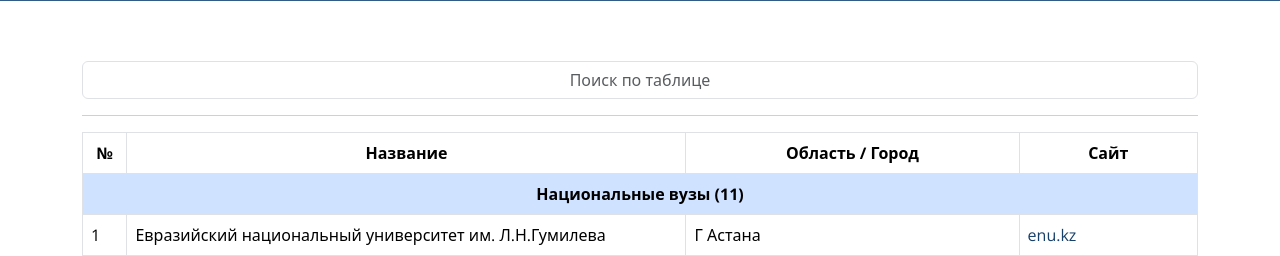
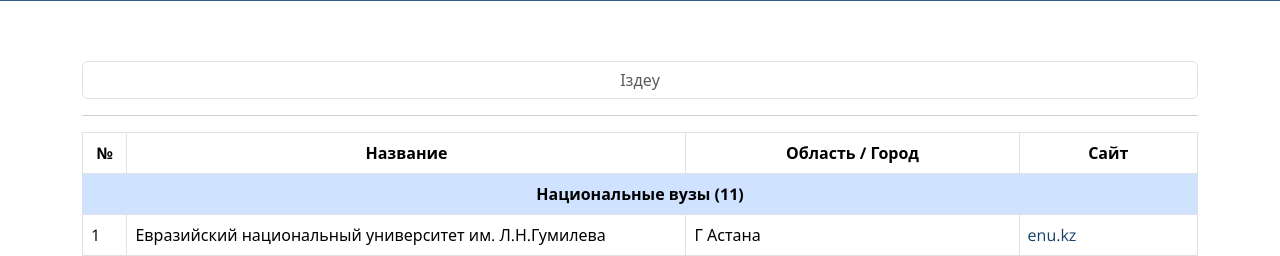
Before and after one commit to AnsaganK/enic, a Django app: page /university in a window 1280 px wide. Shown: the part 395-651 px from the top of the page. Run offline with Django 5.2, Linux system fonts and the light colour scheme; some libraries are stand-ins or nearby versions.

Commit message:
add new words

```diff
--- a/app/templates/app/university/list.html
+++ b/app/templates/app/university/list.html
@@ -30,7 +30,7 @@
     </div>
     <section class="section">
         <div class="container">
-            <input type="text" id="search" class="form-control text-center" placeholder="Поиск по таблице"/>
+            <input type="text" id="search" class="form-control text-center" placeholder="{% trans 'Іздеу' %}"/>
             <hr>
             <table class="table table-bordered" id="universityTable">
                 <thead class="text-center">
```
Also changed, not shown: locale/en/LC_MESSAGES/django.po, locale/ru/LC_MESSAGES/django.po, 2 other files.
